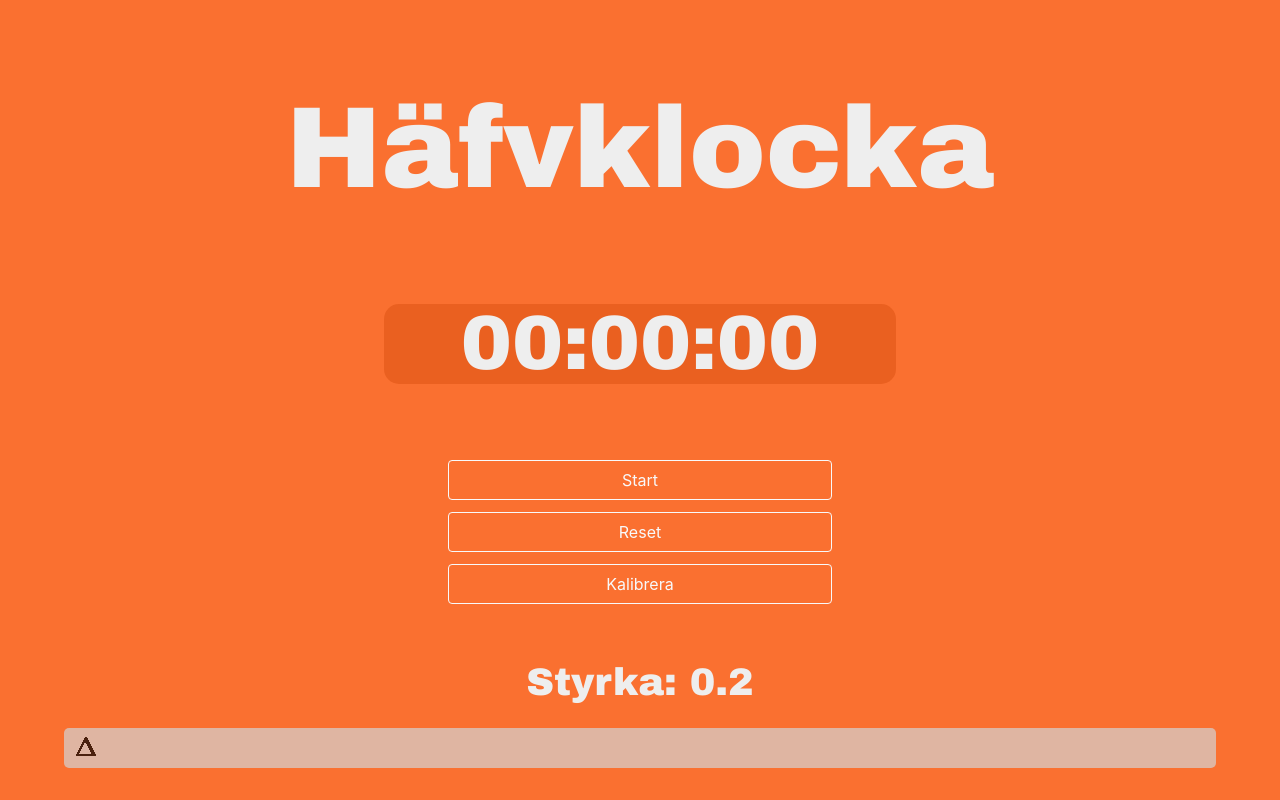
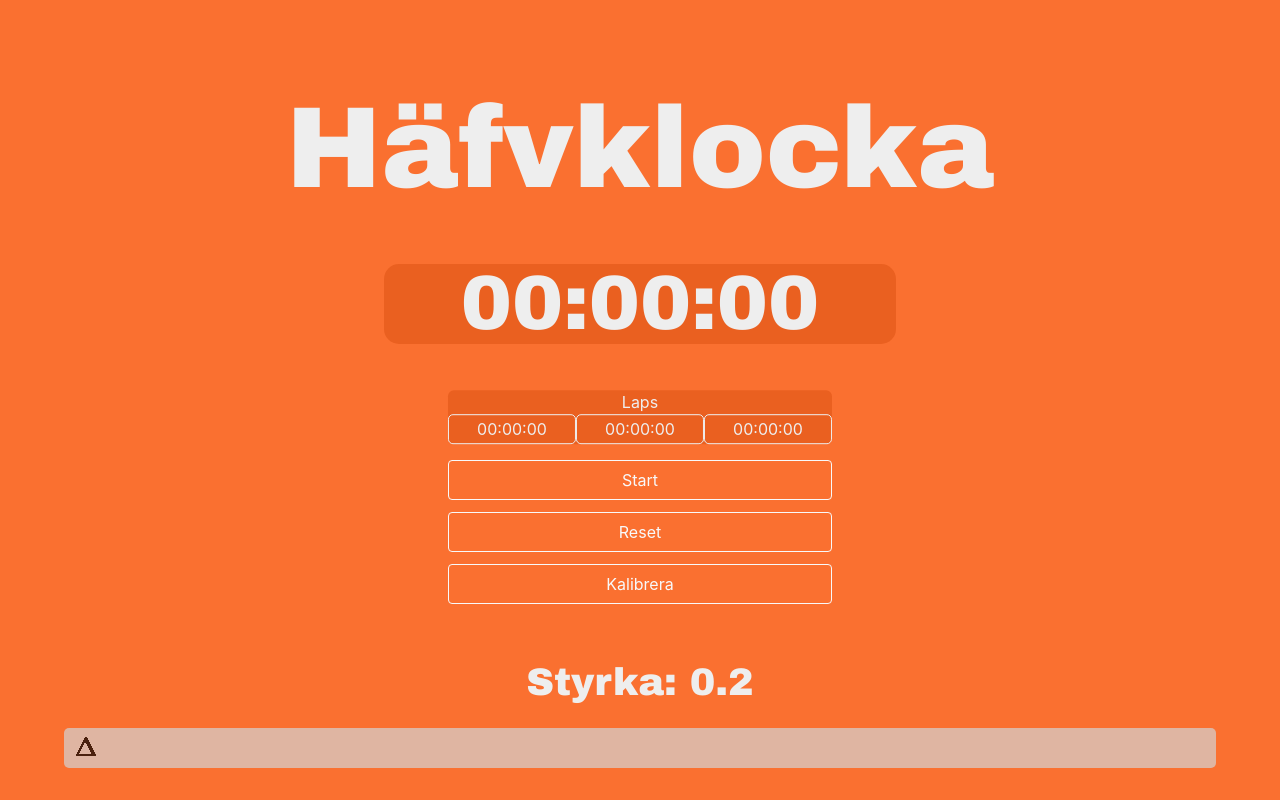
Before and after one commit to OptiGE/Hafvklocka, a plain HTML site: page index.html in a window 1280 px wide. Drawn offline with nearby package versions, Linux system fonts and the light colour scheme.

Commit message:
Lade till laps-funktion

```diff
--- a/index.html
+++ b/index.html
@@ -96,7 +96,7 @@
             height:10vh;
             width:40vw;
             left:50vw;
-            top:35vh;
+            top:30vh;
             transform: translate(-50%, -50%);
             border-radius: 15px;
             background: #ea6020;
@@ -121,6 +121,7 @@
 
             #toggle_btn {
                 transform:translate(-50%, 150%) !important;
+                width: 8vw;
             }
 
             #reset_btn {
@@ -131,7 +132,30 @@
                 transform:translate(-50%, 410%) !important;
             }
 
+            #laps {
+                transform:translate(116.66%, 130%) !important; /* För att sätta i mitten: ((50/l) - 1,5l)/a     där l = längd på en låda och a = antal lådor*/
+            }
 
+            .lapbox{
+            width: 10vw !important;
+        }
+
+
+        }
+
+        .lapbox{
+            border-radius: 5px;
+            border: thin;
+            border:1px solid #EEE;
+            width: 18vw;
+            padding: 2px;
+            float: left;
+            clear: none;
+            color: #EEE;
+        }
+
+        #laps {
+                transform:translate(44.855967078%, 0%); /* För att sätta i mitten: ((50/l) - 1,5l)/a     där l = längd på en låda och a = antal lådor*/
         }
 
 
@@ -193,6 +217,17 @@
         <button id="calibrate_btn" type="button" class="btn btn-outline-light" data-toggle="modal" data-target="#kalibreringsModal" onclick="resetCalibration();" style="position:fixed; width:30vw; height:5vh; top:50vh; transform:translate(-50%, 260%)">Kalibrera</button>
 
 
+        <!-- L A P   T I M E S -->
+        <div id="laps" style="position:fixed; top:40vh; background: #ea6020; border-radius: 6px;">
+            <div style="align center; color: #EEE;">Laps</div>
+            <div id="lap1" class="lapbox">00:00:00</div>
+            <div id="lap2" class="lapbox">00:00:00</div>
+            <div id="lap3" class="lapbox">00:00:00</div>
+        </div>
+
+
+
+
         <!-- S L I D E R -->
         <div class="slidecontainer" align="center">
             <p id="demo" style="color:#EEE; font-family: arial black, verdana, sans-serif; font-size: 3vw;"></p>
--- a/scripts/hafvklocka.js
+++ b/scripts/hafvklocka.js
@@ -117,12 +117,21 @@ var cooldown_time = 0;
 
 var output_string = "";
 
+var laps = ["00:00:00","00:00:00","00:00:00"];
+
 function resetTimer() {
     time_cs = 0;
     time_s = 0;
     time_m = 0;
     timer_active = false;
     document.getElementById("toggle_btn").innerHTML = "Start";
+
+    //Om den nuvarande tiden inte är 00:00:00
+    if(!(document.getElementById("timer_text").innerHTML == "00:00:00")){
+        //Lägg till nuvarande tid i som lap
+        addLap(document.getElementById("timer_text").innerHTML);
+    }
+
     document.getElementById("timer_text").innerHTML = "00:00:00";
 }
 
@@ -190,8 +199,26 @@ function addZero(time){
     }
 }
 
+function addLap(time){
+    //Förskjut hela arrayen ett steg åt vänster
+    //Börja loopen längst åt höger och gå fram till början
+    for(i = (laps.length - 1); i > 0; i--){
+        laps[i] = laps[i - 1];
+    }
+    //Nu är första objektet duplicerat, så vi skriver över det första med vårt nya värde
+    laps[0] = time;
+
+    document.getElementById("lap1").innerHTML = laps[0];
+    document.getElementById("lap2").innerHTML = laps[1];
+    document.getElementById("lap3").innerHTML = laps[2];
+}
+
 // Exekverar timerLoop vaje centisekund (0.01)
 var intervalID = window.setInterval(timerLoop, 10);
+
+
+
+
 
 //------------------------------------------------------------------------------------
 
```
